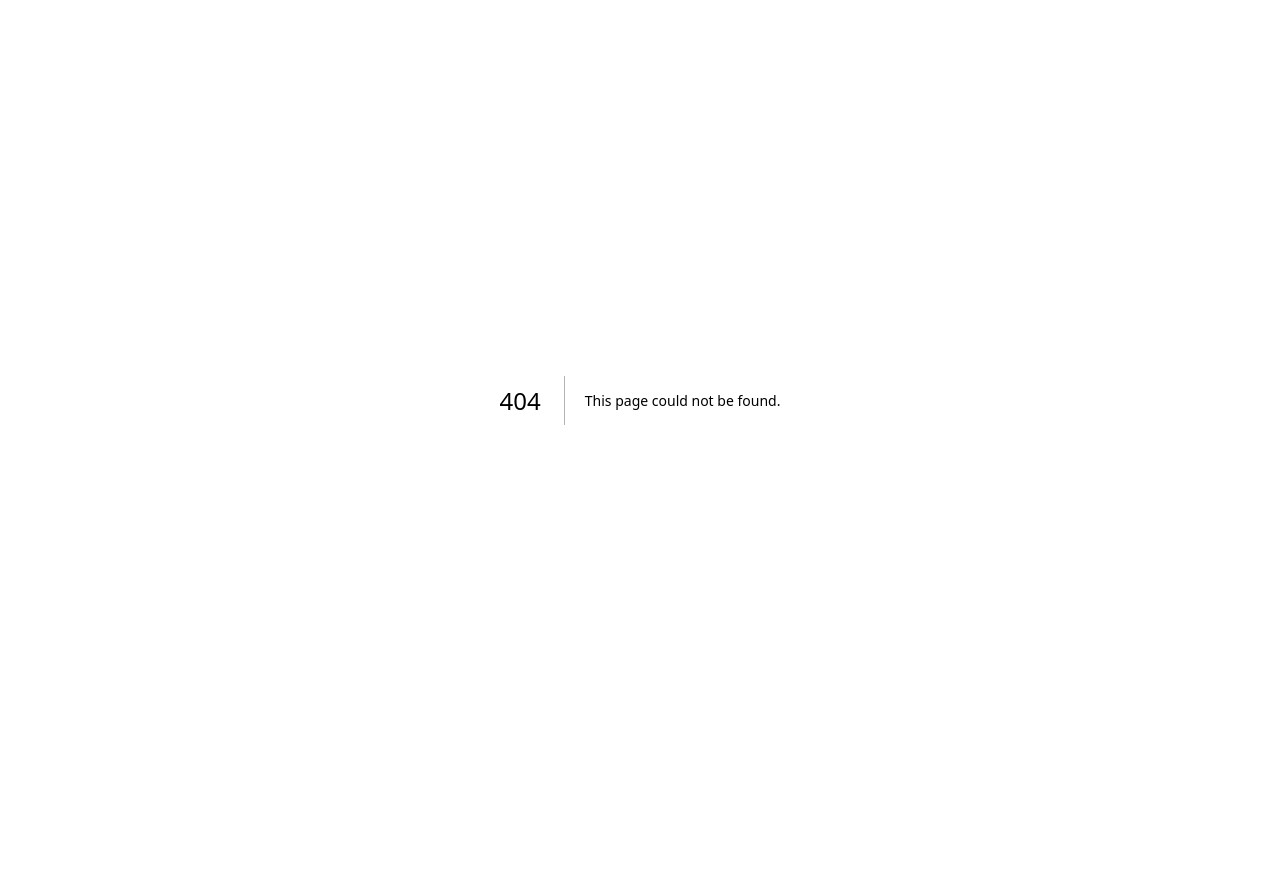
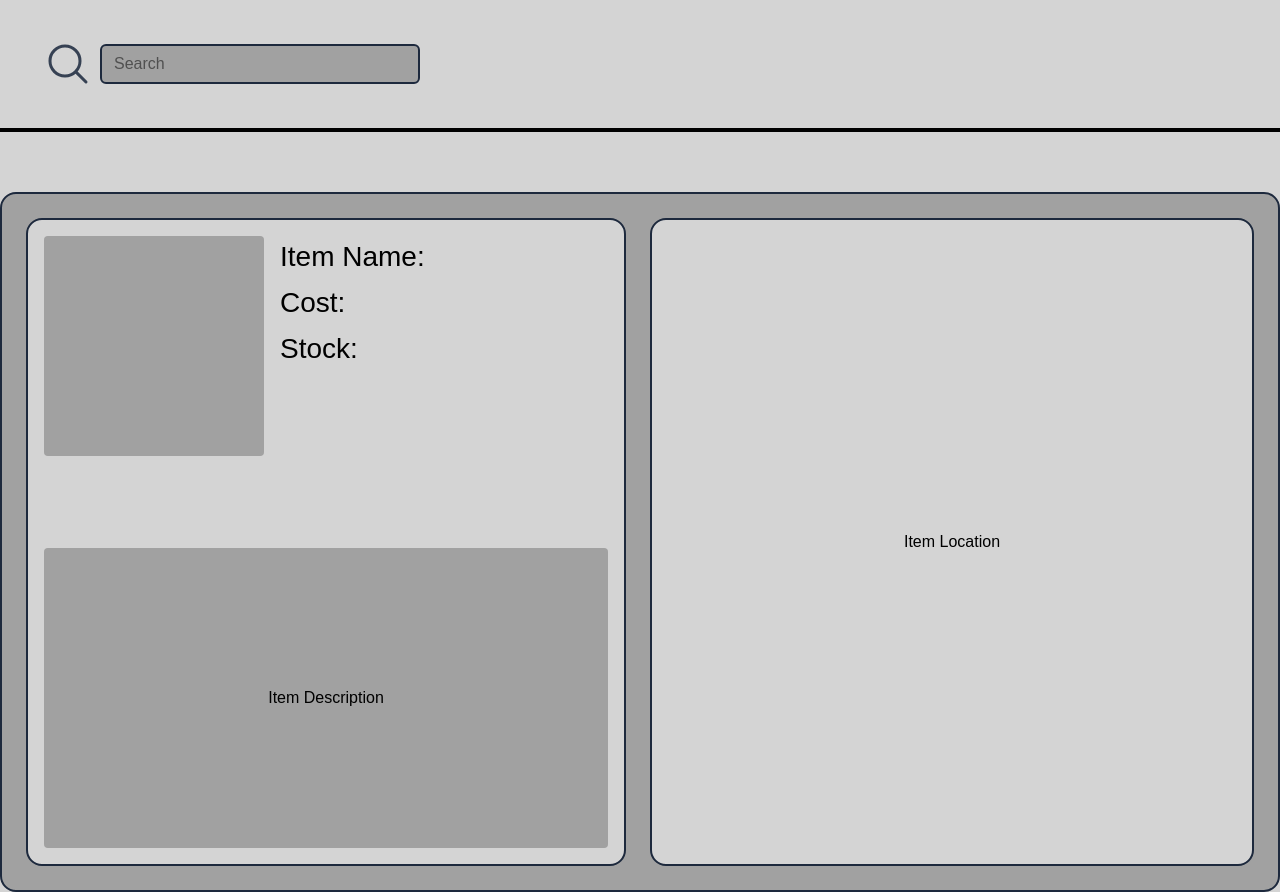
Before and after one commit to CanCannot/ABISSA_webpage, a Next.js app: page /product_page in a window 1280 px wide. Before the commit this address had no page. Before the commit the page ends 800 px from the top, so only its background shows below. Built offline with nearby package versions, Linux system fonts and the light colour scheme.

Commit message:
09/05/25

```diff
--- a/app/cart_page/page.js
+++ b/app/cart_page/page.js
@@ -4,17 +4,14 @@ export default function Home() {
 
 
   {/* Search Bar */}
-
-
-    {/* <div className="pl-1 pt-10">
-
+<div className="flex items-center space-x-2 pt-10 pl-11">
   <svg
     xmlns="http://www.w3.org/2000/svg"
     fill="none"
     viewBox="0 0 24 24"
     strokeWidth="1.5"
     stroke="currentColor"
-      className="w-6 h-6 text-gray-700"
+    className="w-12 h-12 text-gray-700"
   >
     <path
       strokeLinecap="round"
@@ -23,18 +20,15 @@ export default function Home() {
     />
   </svg>
 
-    </div> */}
-
-      <div className="pl-15 pt-10">
-
   <input
     type="text"
     placeholder="Search"
-          className="w-10 h-10 rounded-md w-80 bg-gray-400 text-black"
+    className="w-80 h-10 rounded-md bg-neutral-400 text-black px-3 border-2 border-slate-800"
   />
 </div>
 
-    {/* #Black line at the top fo the screen that seperates the screen  */}
+
+    {/* #Black line at the top of the screen that seperates the screen (diveder) */}
       <div className="flex justify-center pt-10">
 
       <div className="h-1 w-1000 aspect-square bg-black">
@@ -42,13 +36,16 @@ export default function Home() {
 
       </div>
 
+      {/* The box in the center  */}
       <div className="flex justify-center pt-15">
 
 
-      <div className="w-[1800px] h-[700px] aspect-square rounded-2xl bg-gray-400 flex items-center justify-center">
+      <div className="w-[1800px] h-[700px] aspect-square rounded-2xl bg-neutral-400 flex items-center justify-center border-2 border-slate-800">
 
-        <h1 className="text-black">hello</h1>
-
+       <div className="flex flex-col items-center space-y-2">
+        <p className="text-black text-4xl">Cart is Currently Empty </p>
+        <p className="text-black text-4xl">Place and Item into the Cart to Start </p>
+      </div>
       </div>
       </div>
 
--- a/app/page.js
+++ b/app/page.js
@@ -6,15 +6,15 @@ export default function Home() {
       <h1 className="text-3xl font-bold mb-6">Main Menu</h1>
 
       <div className="grid grid-cols-2 gap-4">
-        <Link href="/cart">
+        <Link href="/cart_page">
           <button className="px-6 py-3 bg-blue-600 text-white rounded-lg hover:bg-blue-700 transition">Cart Page</button>
         </Link>
 
-        <Link href="/product">
+        <Link href="/product_page">
           <button className="px-6 py-3 bg-green-600 text-white rounded-lg hover:bg-green-700 transition">Product Page</button>
         </Link>
 
-        <Link href="/search">
+        <Link href="/search_page">
           <button className="px-6 py-3 bg-yellow-500 text-white rounded-lg hover:bg-yellow-600 transition">Search Page</button>
         </Link>
 
--- /dev/null
+++ b/app/product_page/page.js
@@ -0,0 +1,77 @@
+export default function Home() {
+    return (
+      <div className="bg-neutral-300 min-h-screen">
+
+
+  {/* Search Bar */}
+<div className="flex items-center space-x-2 pt-10 pl-11">
+  <svg
+    xmlns="http://www.w3.org/2000/svg"
+    fill="none"
+    viewBox="0 0 24 24"
+    strokeWidth="1.5"
+    stroke="currentColor"
+    className="w-12 h-12 text-gray-700"
+  >
+    <path
+      strokeLinecap="round"
+      strokeLinejoin="round"
+      d="M21 21l-5.197-5.197m0 0A7.5 7.5 0 105.196 5.196a7.5 7.5 0 0010.607 10.607Z"
+    />
+  </svg>
+
+  <input
+    type="text"
+    placeholder="Search"
+    className="w-80 h-10 rounded-md bg-neutral-400 text-black px-3 border-2 border-slate-800"
+  />
+</div>
+
+
+    {/* #Black line at the top of the screen that seperates the screen (diveder) */}
+      <div className="flex justify-center pt-10">
+
+      <div className="h-1 w-1000 aspect-square bg-black">
+      </div>
+
+      </div>
+
+    {/* for space in between the bow and the divider */}
+      <div className="flex justify-center pt-15 ">
+
+     {/* The box in the center  */}
+      <div className="w-[1800px] h-[700px] p-6 rounded-2xl bg-neutral-400 flex gap-6 border-2 border-slate-800 ">
+  {/* Left box */}
+  <div className="w-[600px] h-full bg-neutral-300 rounded-2xl p-4 flex flex-col justify-between border-2 border-slate-800 ">
+
+    {/* Image + Info */}
+    <div className="flex gap-4">
+      {/* Placeholder for Image */}
+      <div className="w-[220px] h-[220px] bg-neutral-400 rounded" />
+
+      {/* Item Details */}
+      <div className="text-[28px] text-black  space-y-1">
+        <p>Item Name:</p>
+        <p>Cost:</p>
+        <p>Stock:</p>
+      </div>
+    </div>
+
+    {/* Description box */}
+    <div className="h-[300px] bg-neutral-400 rounded flex items-center justify-center">
+      <p className="text-center text-black ">Item Description</p>
+    </div>
+  </div>
+
+  {/* Right box */}
+  <div className="flex-1 bg-neutral-300 rounded-2xl flex items-center justify-center border-2 border-slate-800">
+    <p className="text-center text-black">Item Location</p>
+  </div>
+</div>
+      </div>
+
+      </div>
+
+
+    )
+  }
--- /dev/null
+++ b/app/search_page/page.js
@@ -0,0 +1,79 @@
+export default function Home() {
+    return (
+      <div className="bg-neutral-300 min-h-screen">
+
+
+  {/* Search Bar */}
+<div className="flex items-center space-x-2 pt-10 pl-11">
+  <svg
+    xmlns="http://www.w3.org/2000/svg"
+    fill="none"
+    viewBox="0 0 24 24"
+    strokeWidth="1.5"
+    stroke="currentColor"
+    className="w-12 h-12 text-gray-700"
+  >
+    <path
+      strokeLinecap="round"
+      strokeLinejoin="round"
+      d="M21 21l-5.197-5.197m0 0A7.5 7.5 0 105.196 5.196a7.5 7.5 0 0010.607 10.607Z"
+    />
+  </svg>
+
+  <input
+    type="text"
+    placeholder="Item Name"
+    className="w-80 h-10 rounded-md bg-neutral-400 text-black px-3 border-2 border-slate-800"
+  />
+</div>
+
+
+    {/* #Black line at the top of the screen that seperates the screen (diveder) */}
+      <div className="flex justify-center pt-10">
+
+      <div className="h-1 w-1000 aspect-square bg-black">
+      </div>
+
+      </div>
+
+    {/* for space in between the bow and the divider */}
+      <div className="flex justify-center pt-15 ">
+
+     {/* The box in the center  */}
+      <div className="w-[1800px] h-[700px] p-6 items-start  rounded-2xl bg-neutral-400 flex gap-10 border-2 border-slate-800">
+
+     {/* left side (Results of search side)   */}
+        <div className="w-1/2 h-full bg-neutral-300 rounded-xl border-2 border-slate-800">
+
+        <div className="text-black pl-5 pt-5">
+            <h1>Results of Search</h1>
+
+        </div>
+
+     <div className=" w-[650px] h-[100px] bg-neutral-300 rounded-2xl p-4 mx-3 flex flex-col justify-between flex-1/2 border-2 border-slate-800 ">
+        <div className="w-[50px] h-[50px]  bg-neutral-400 rounded" />
+
+     </div>
+
+  </div>
+
+    {/* right side (Similar items)     */}
+   <div className="w-1/2 h-full bg-neutral-300 rounded-xl border-2 border-slate-800">
+   <div className="text-black pl-5 pt-5 ">
+            <h1>Similar Products:</h1>
+
+        </div>
+    <div className="w-[650px] h-[100px] bg-neutral-300 rounded-2xl mx-3 flex items-center justify-center border-2 border-slate-800">
+
+  </div>
+  </div>
+
+
+</div>
+      </div>
+
+      </div>
+
+
+    )
+  }
```
Lines whose indentation alone changed are shown as unchanged.
